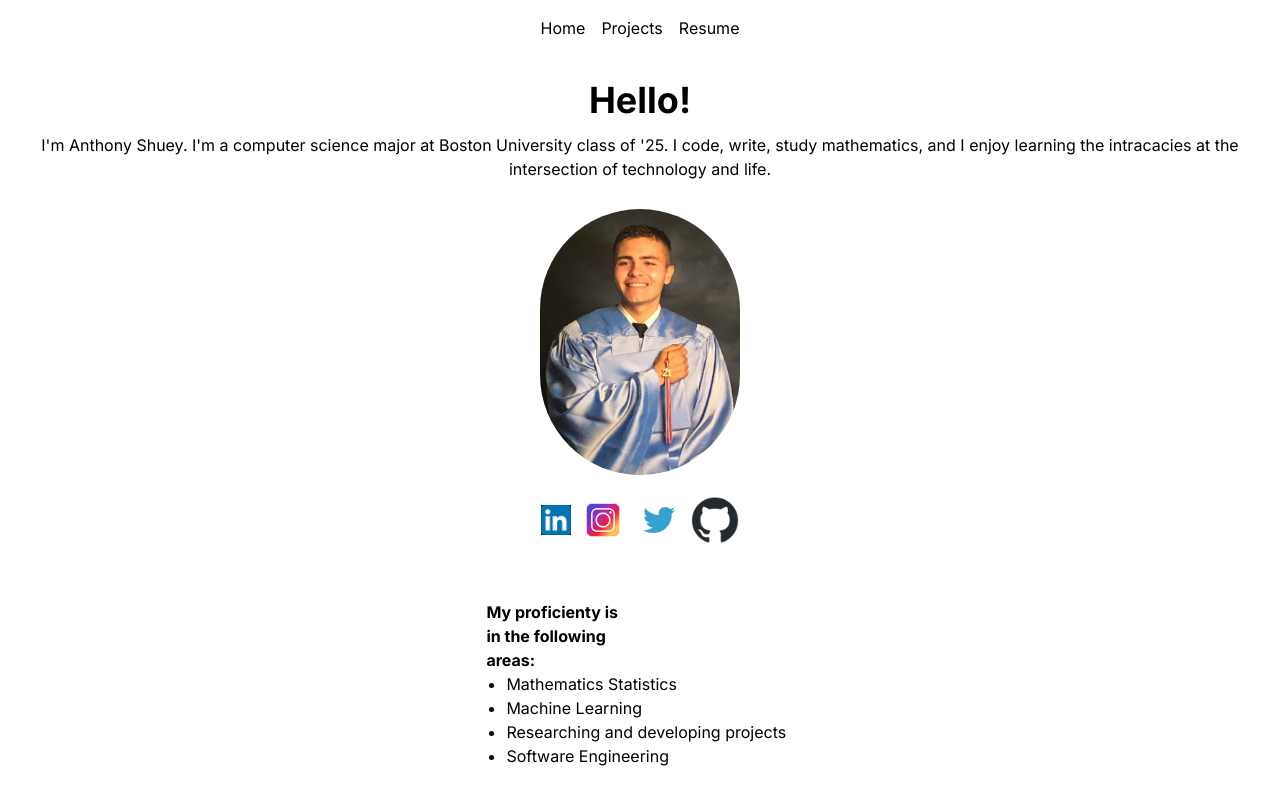
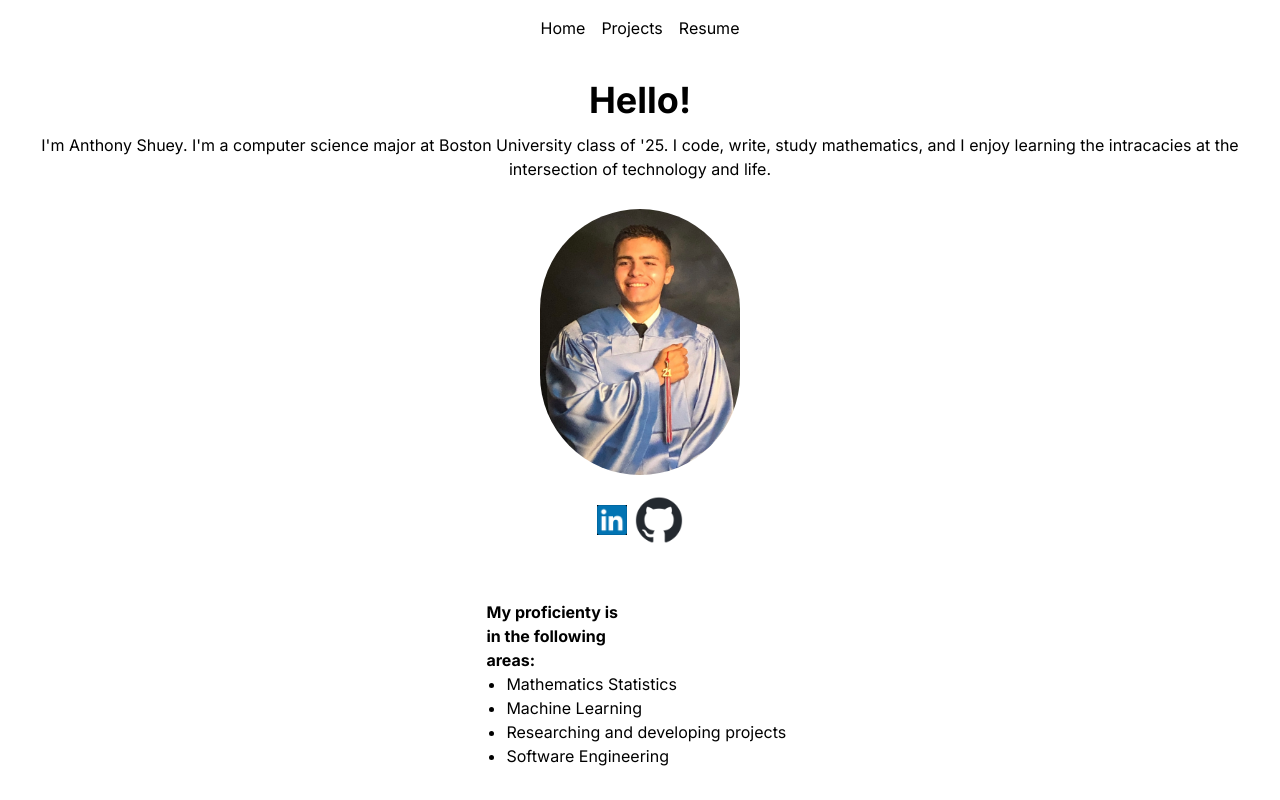
Before and after one commit to AnthonyShuey/Personal-Website, a Next.js app: page / in a window 1280 px wide. Built offline with nearby package versions, Linux system fonts and the light colour scheme.

Commit message:
Update page.tsx

```diff
--- a/app/page.tsx
+++ b/app/page.tsx
@@ -26,12 +26,6 @@ export default function Home() {
           <a href="https://www.linkedin.com/in/anthonshuey" target="_blank" rel="noopener noreferrer" className={styles.logoLink}>
             <Image src="/linkedin_logo.jpg" alt="LinkedIn Logo" width={30} height={30} className="mx-1"/>
           </a>
-          <a href="https://www.instagram.com/shueyjanthony/" target="_blank" rel="noopener noreferrer" className={styles.logoLink}>
-            <Image src="/instagram_logo.jpg" alt="Instagram Logo" width={48} height={48} className="mx-1"/>
-          </a>
-          <a href="https://twitter.com/AnthonyShu22260" target="_blank" rel="noopener noreferrer" className={styles.logoLink}>
-            <Image src="/twitter_logo.jpg" alt="Twitter Logo" width={48} height={48} className="mx-1"/>
-          </a>
           <a href="https://github.com/AnthonyShuey" target="_blank" rel="noopener noreferrer" className={styles.logoLink}>
             <Image src="/github_logo.jpg" alt="GitHub Logo" width={48} height={48} className="mx-1"/>
           </a>
```
